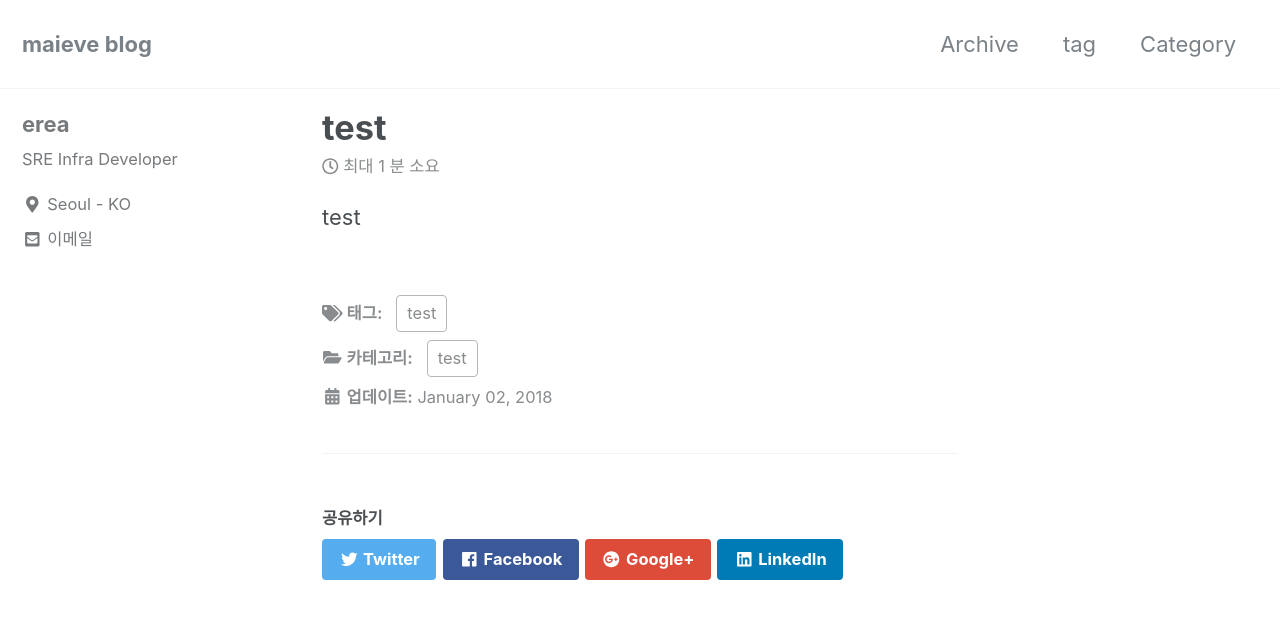
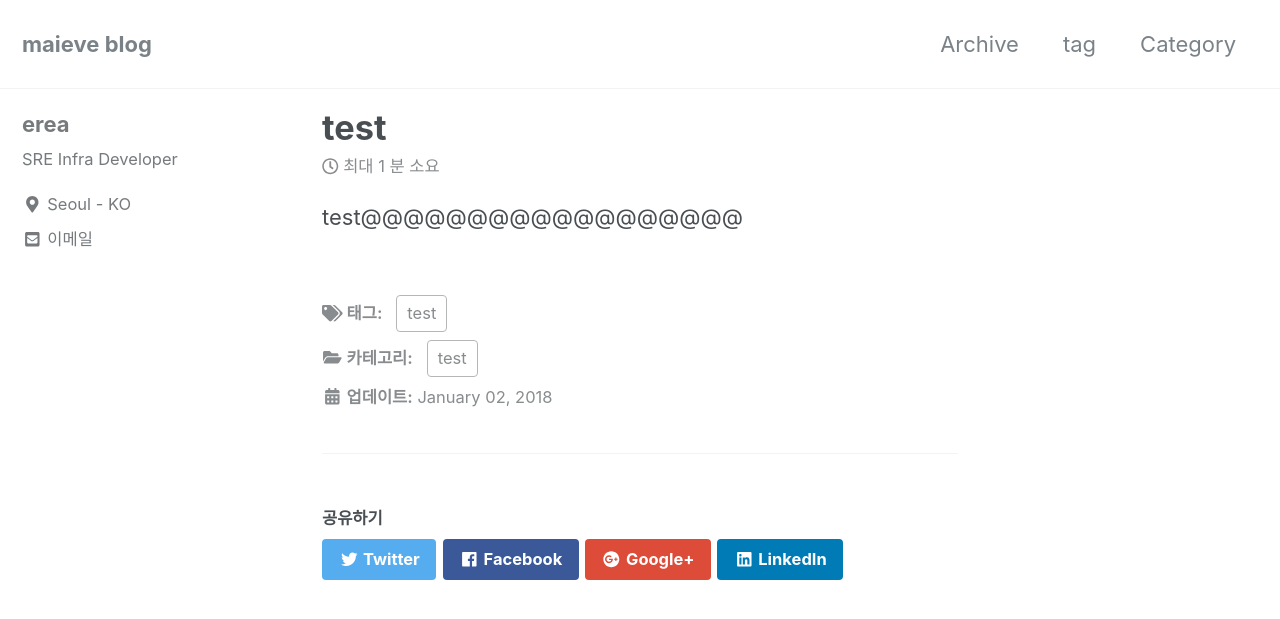
Before and after one commit to maieve/maieve-maieve.github.io, a Jekyll site: the page built from _posts/2018-09-12-test.md, in a window 1280 px wide and 900 px high. Shown: the top 619 px of the window. Built offline with Jekyll 4.4.1, drawn with Linux system fonts in a browser that asks for light colours; nearby versions of some CDN libraries; some of the changed text lies outside the part shown.

```diff
--- a/_posts/2018-09-12-test.md
+++ b/_posts/2018-09-12-test.md
@@ -5,4 +5,4 @@ tags: test
 category: test
 ---
 
-test
+test@@@@@@@@@@@@@@@@@@
```
